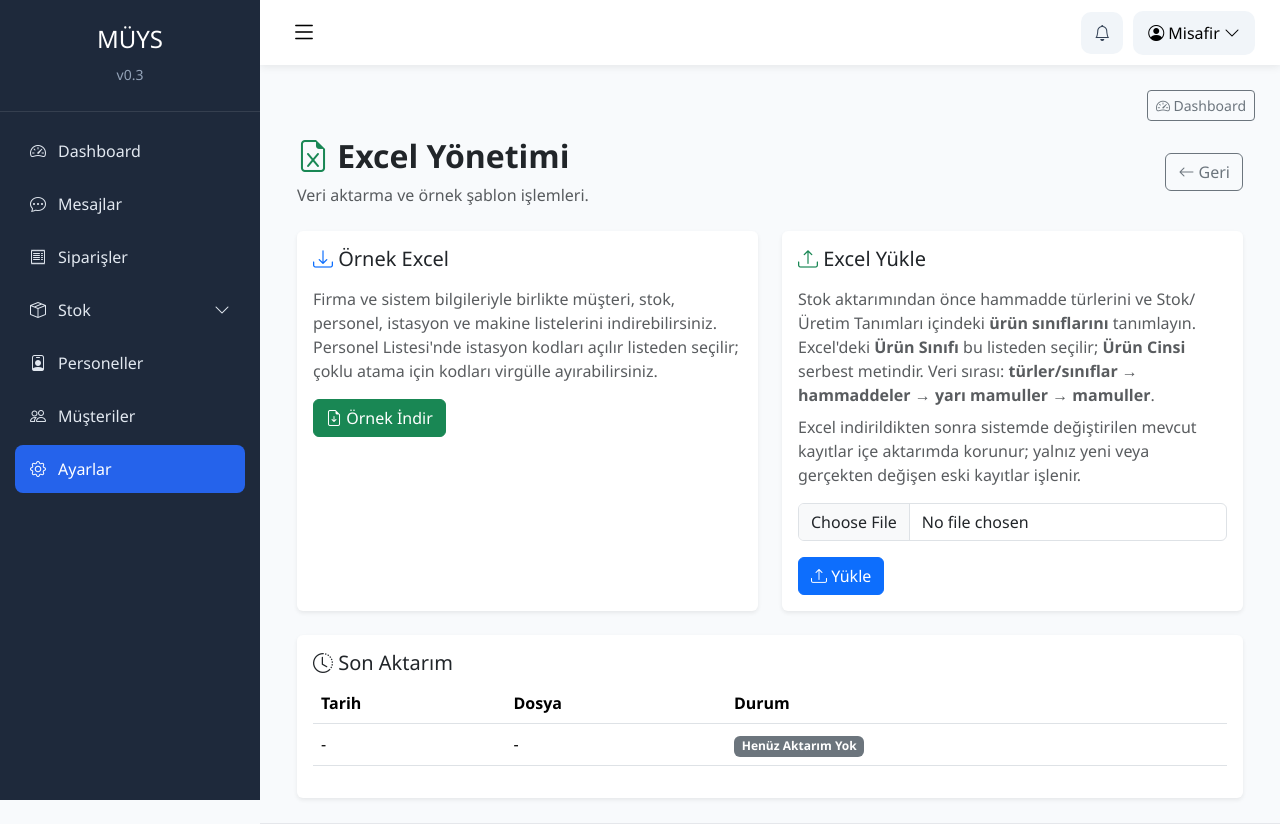
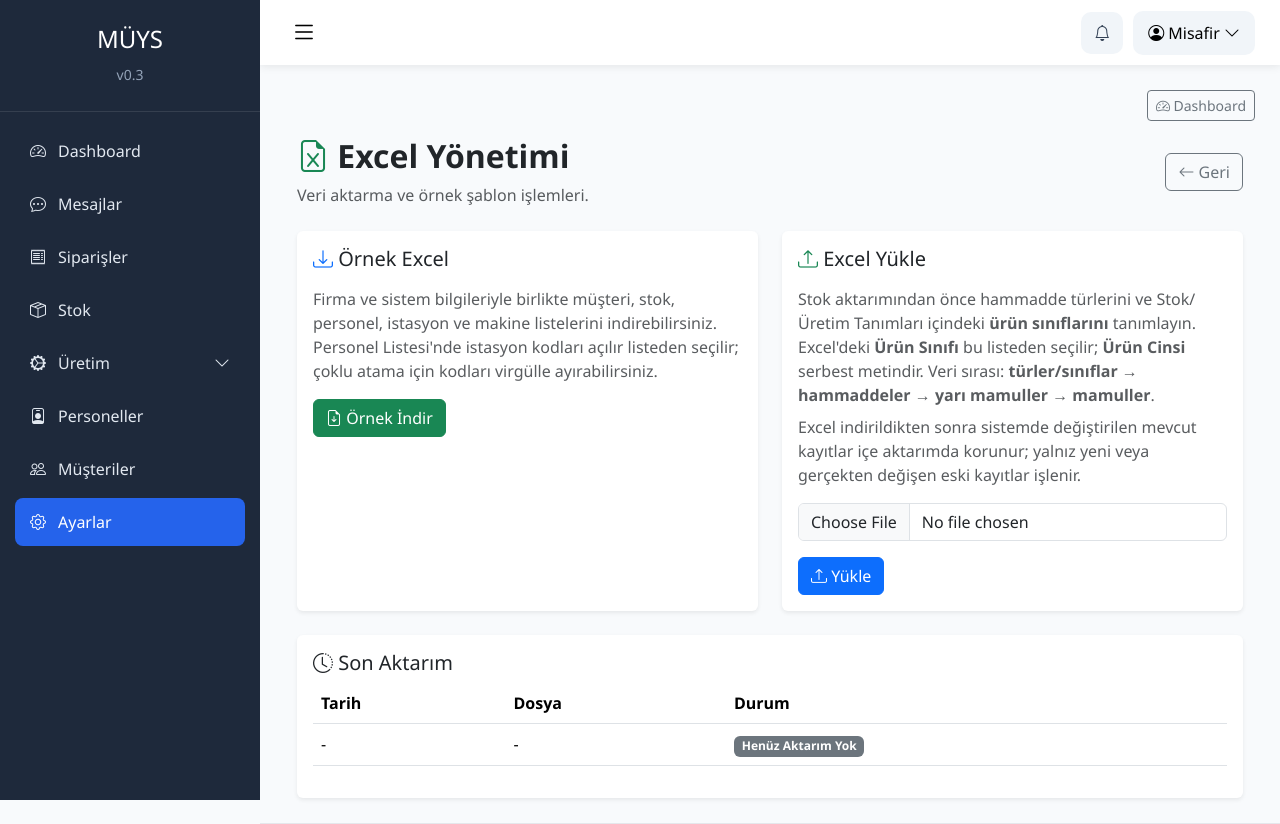
Before and after one commit to ulucam/muys-fastapi, a FastAPI app: page /ayarlar/excel in a window 1280 px wide. Shown: the top 824 px of the page. Run offline with FastAPI, Linux system fonts and the light colour scheme.

Commit message:
Update sidebar.html

```diff
--- a/app/templates/components/sidebar.html
+++ b/app/templates/components/sidebar.html
@@ -38,14 +38,20 @@
 
         {% if kullanici_rol not in ["Operatör", "Patron"] %}
         <li>
+            <a href="/stok">
+                <i class="bi bi-box-seam"></i>
+                <span>Stok</span>
+            </a>
+        </li>
+        <li>
 
             <a class="menu-toggle"
                data-bs-toggle="collapse"
-               href="#stokMenu">
+               href="#uretimMenu">
 
-                <i class="bi bi-box-seam"></i>
+                <i class="bi bi-gear-wide-connected"></i>
 
-                <span>Stok</span>
+                <span>Üretim</span>
 
                 <i class="bi bi-chevron-down ms-auto"></i>
 
@@ -53,17 +59,7 @@
 
 
             <div class="collapse"
-                 id="stokMenu">
-
-
-                <a href="/urunler"
-                   class="submenu">
-
-                    <i class="bi bi-box"></i>
-
-                    Ürünler
-
-                </a>
+                 id="uretimMenu">
 
 
                 <a href="/receteler"
```
